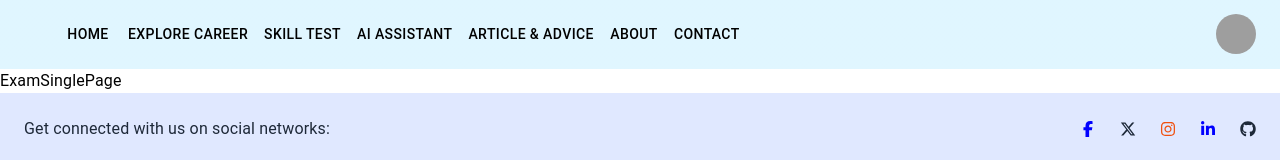
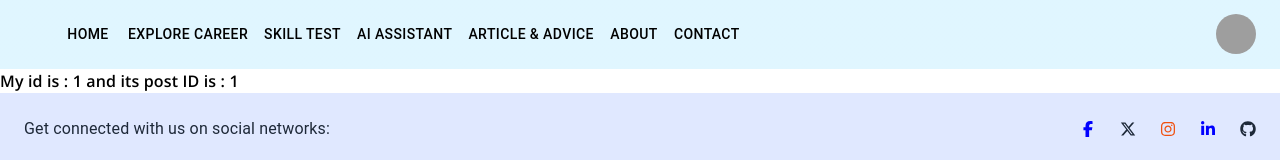
Before and after one commit to shiba-murmu/career-lift-system-project, a React (Vite) app in the folder frontend/: page /exams/1/post/1 in a window 1280 px wide. Shown: the top 160 px of the page. Built offline with nearby package versions, Linux system fonts and the light colour scheme; grey boxes are pictures that could not be loaded; some icons are missing.

Commit message:
files updated here.

```diff
--- a/frontend/src/pages/Explorecareer/Singlepage/ExamSinglePage.jsx
+++ b/frontend/src/pages/Explorecareer/Singlepage/ExamSinglePage.jsx
@@ -1,8 +1,11 @@
 import React from 'react'
-
+import { useParams } from 'react-router-dom';
 function ExamSinglePage() {
+  const { id , postId} = useParams()
   return (
-    <div>ExamSinglePage</div>
+    <>
+      <h1>My id is : {id} and its post ID is : {postId}</h1>
+    </>
   )
 }
 
```
